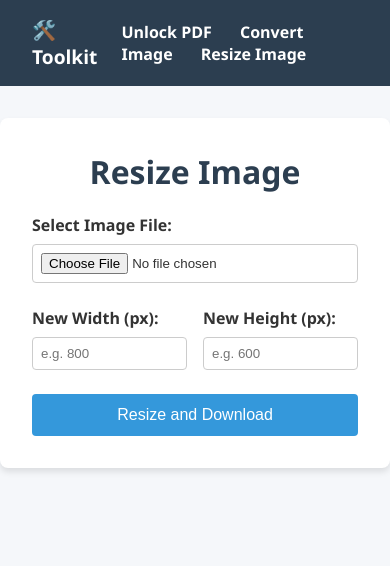
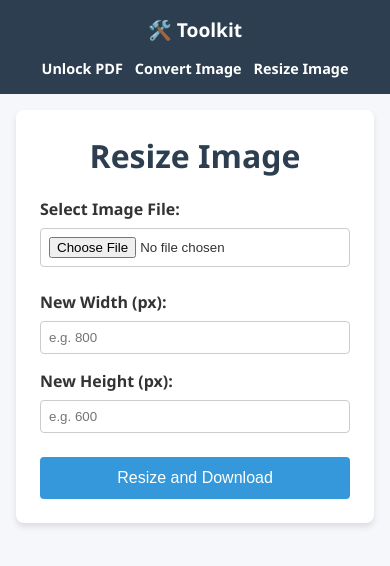
Before and after one commit to mathewsageorge/pdf-unlocker, a Flask app: page /resize-image in a window 390 px wide. Shown: the top 566 px of the page. Run offline with Flask 3, Linux system fonts and the light colour scheme.

Commit message:
Made website mobile friendly

```diff
--- a/templates/base.html
+++ b/templates/base.html
@@ -113,6 +113,33 @@
             margin-top: 0;
             color: #3498db;
         }
+
+        /* Mobile Friendly Adjustments */
+        @media (max-width: 600px) {
+            nav {
+                flex-direction: column;
+                gap: 1rem;
+                text-align: center;
+                padding: 1rem;
+            }
+            nav div:last-child {
+                display: flex;
+                flex-wrap: wrap;
+                justify-content: center;
+                gap: 0.75rem;
+            }
+            nav a {
+                margin-right: 0;
+                font-size: 0.9rem;
+            }
+            .container {
+                margin: 1rem;
+                padding: 1.5rem;
+            }
+            .flex-mobile-column {
+                flex-direction: column !important;
+            }
+        }
     </style>
 </head>
 <body>
--- a/templates/resize_image.html
+++ b/templates/resize_image.html
@@ -10,7 +10,7 @@
             <input type="file" id="image_file" name="image_file" accept="image/*" required>
         </div>
 
-        <div class="form-group" style="display: flex; gap: 1rem;">
+        <div class="form-group flex-mobile-column" style="display: flex; gap: 1rem;">
             <div style="flex: 1;">
                 <label for="width">New Width (px):</label>
                 <input type="number" id="width" name="width" placeholder="e.g. 800" required>
```
